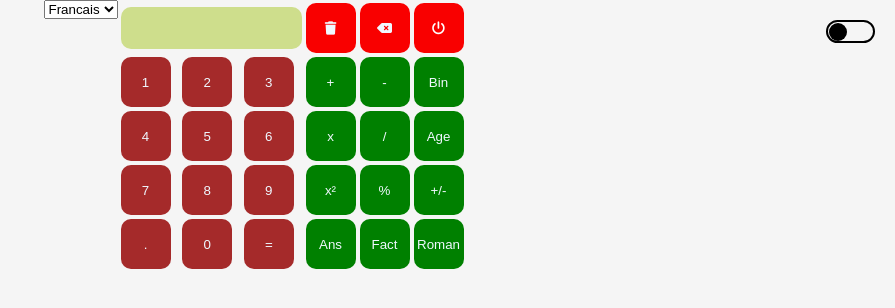
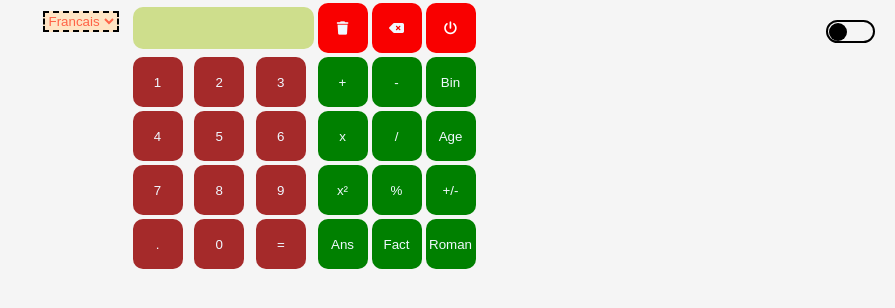
Before and after one commit to ibrataha8/calculatrice-simple, a plain HTML site: page index.html in a window 1280 px wide. Shown: the whole page, without its empty margins (385-1280 px from the left). Drawn offline with Linux system fonts and the light colour scheme.

Commit message:
Update style.css

```diff
--- a/style.css
+++ b/style.css
@@ -2,6 +2,16 @@
     background-color: black;
     color: white;
   }
+footer{
+    margin: 4px;
+    padding: 7px;
+
+}
+select{
+    border: 2px dashed black;
+    color: tomato;
+    background-color: bisque;
+}
 body{
     padding: 0;
     margin: 0;
```
